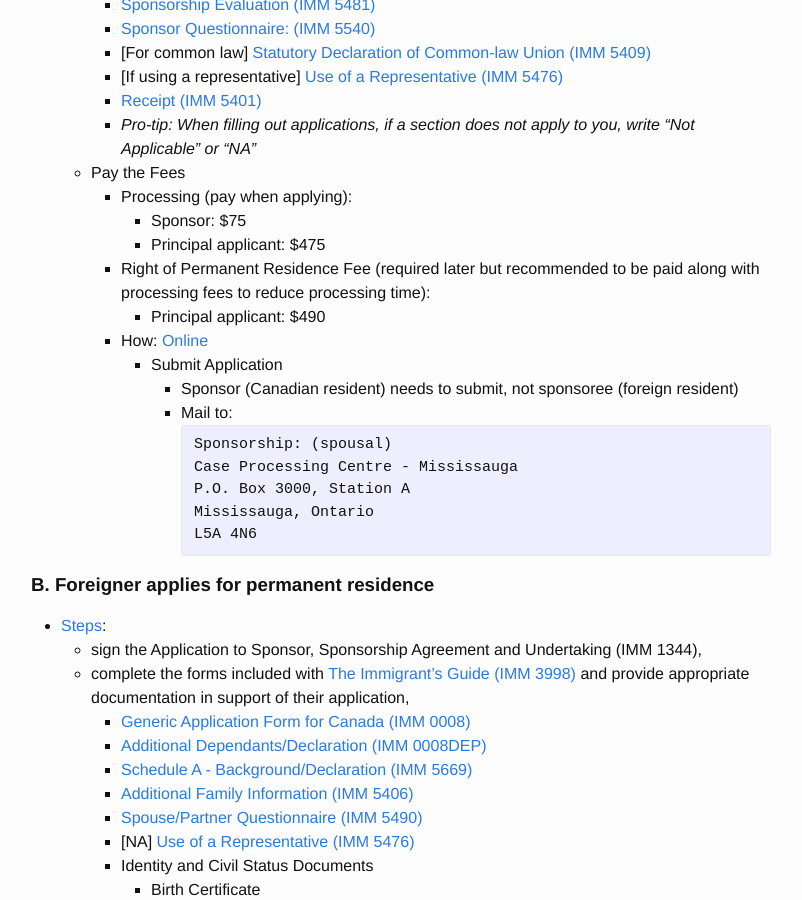
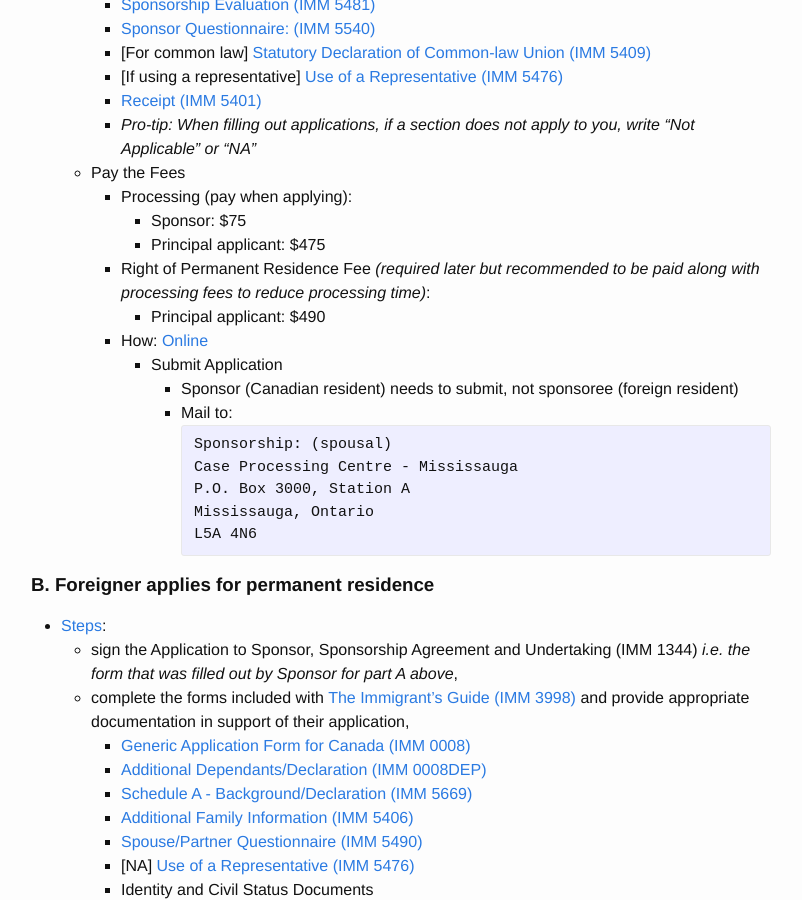
Before and after one commit to alukach/unofficial-guide-to-canadian-immigration, a Jekyll site: the page built from index.md, in a window 1280 px wide and 900 px high, scrolled down 652 px. Shown: the whole window, without its empty margins (239-1041 px from the left). Built offline with Jekyll 4.4.1, drawn with Linux system fonts in a browser that asks for light colours.

Commit message:
Update index.md

```diff
--- a/index.md
+++ b/index.md
@@ -30,7 +30,7 @@ _Disclaimer: I am neither a lawyer nor an official of either the US or Canadian
          * Processing (pay when applying):
             * Sponsor: $75
             * Principal applicant: $475
-         * Right of Permanent Residence Fee (required later but recommended to be paid along with processing fees to reduce processing time):
+         * Right of Permanent Residence Fee _(required later but recommended to be paid along with processing fees to reduce processing time)_:
             * Principal applicant: $490
          * How: [Online](https://eservicesak.cic.gc.ca/epay/welcome.do?lang=en)
            * Submit Application
@@ -47,7 +47,7 @@ _Disclaimer: I am neither a lawyer nor an official of either the US or Canadian
 
 ### B. Foreigner applies for permanent residence
    * [Steps](http://www.cic.gc.ca/english/information/applications/guides/3999Etoc.asp):
-      * sign the Application to Sponsor, Sponsorship Agreement and Undertaking (IMM 1344),
+      * sign the Application to Sponsor, Sponsorship Agreement and Undertaking (IMM 1344) _i.e. the form that was filled out by Sponsor for part A above_,
       * complete the forms included with [The Immigrant's Guide (IMM 3998)](http://www.cic.gc.ca/english/pdf/kits/guides/3910e.pdf) and provide appropriate documentation in support of their application,
          * [Generic Application Form for Canada (IMM 0008)](http://www.cic.gc.ca/english/pdf/kits/forms/IMM0008ENU_2D.pdf)
          * [Additional Dependants/Declaration (IMM 0008DEP)](http://www.cic.gc.ca/english/pdf/kits/forms/IMM0008DEPENU.pdf)
```
